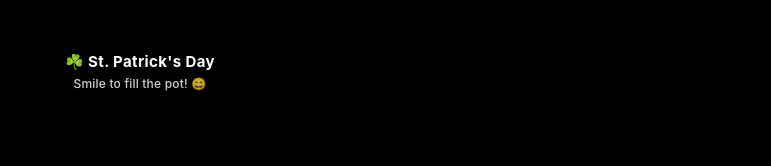
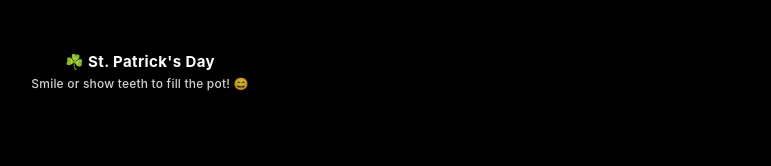
Before and after one commit to atshanab/StPatricks-Filter, a plain HTML site: page index.html in a window 1280 px wide. Shown: the top 166 px of the page, without its empty margins (500-1271 px from the left). Drawn offline with Linux system fonts and the light colour scheme.

Commit message:
Add files via upload

```diff
--- a/index.html
+++ b/index.html
@@ -12,7 +12,7 @@
 <body>
   <div id="top-bar">
     <span id="filter-label">☘️ St. Patrick's Day</span>
-    <span id="hint-text">Smile to fill the pot! 😄</span>
+    <span id="hint-text">Smile or show teeth to fill the pot! 😄</span>
   </div>
 
   <div id="stage">
```
